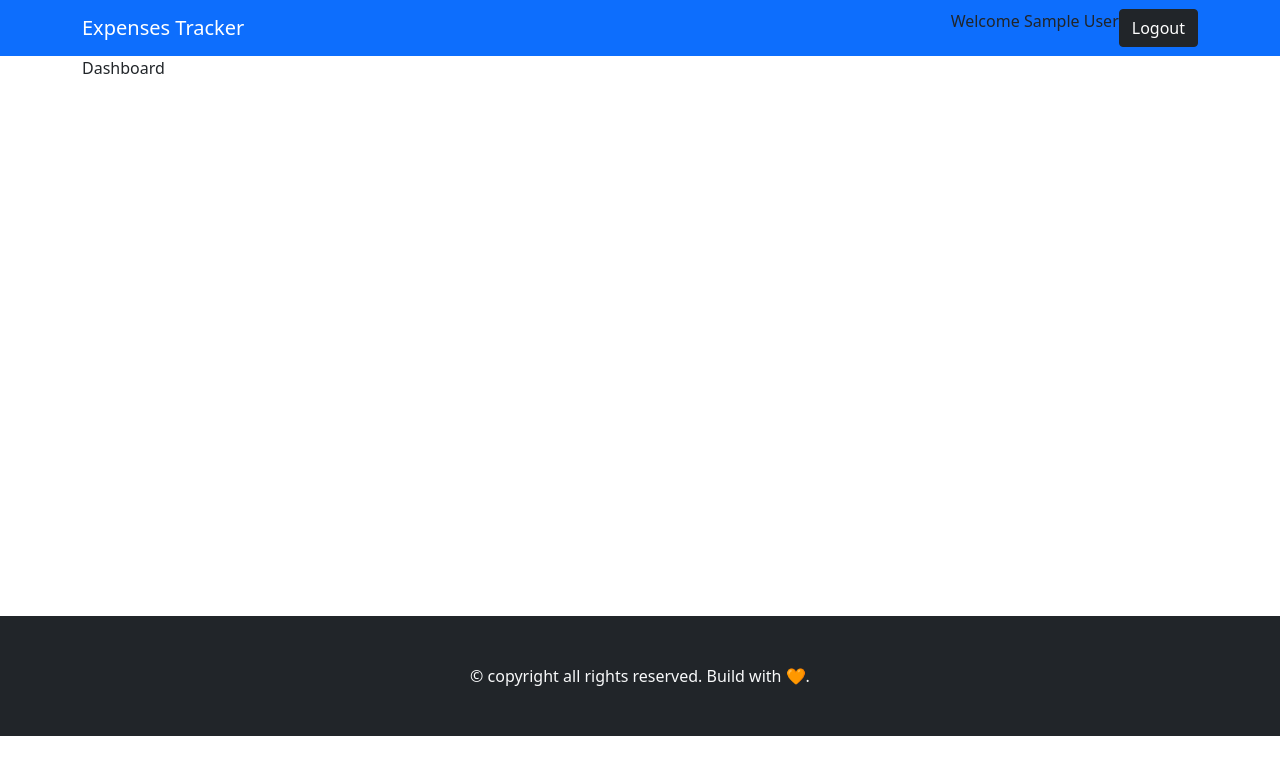
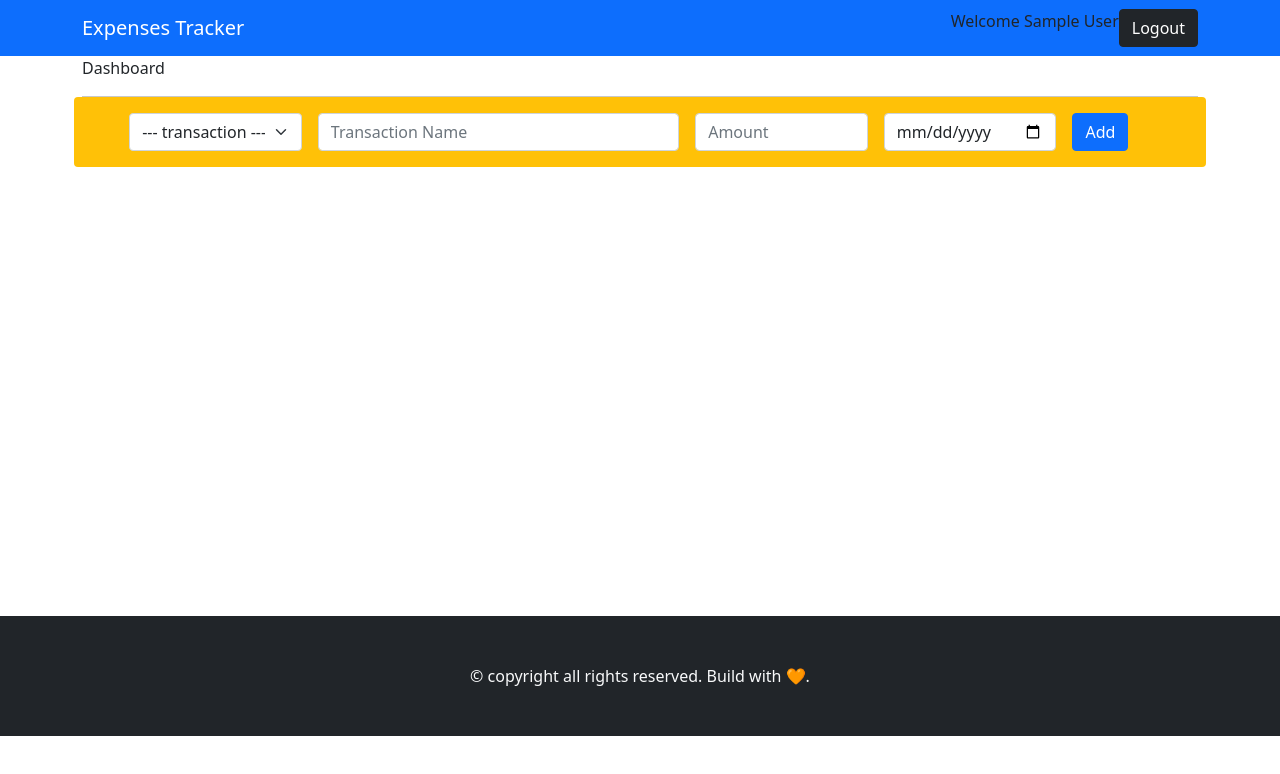
Before and after one commit to krishnashrestha47/expenses-tracker-fullstack, a React (Create React App) app in the folder expenses-tracker-frontend/: page /dashboard in a window 1280 px wide. Shown: the top 774 px of the page. Built offline with nearby package versions, Linux system fonts and the light colour scheme; sample sign-in values are in the browser's storage.

Commit message:
expense input form on dashboard

```diff
--- /dev/null
+++ b/expenses-tracker-frontend/src/components/expenses-form/ExpensesForm.js
@@ -0,0 +1,32 @@
+import React from "react";
+import { Button, Col, Form, Row } from "react-bootstrap";
+
+export const ExpensesForm = () => {
+  return (
+    <Form>
+      <Row className="g-3 bg-warning rounded pb-3 d-flex justify-content-center">
+        <Col md="2">
+          <Form.Select type="text" placeholder="Last name">
+            <option> --- transaction --- </option>
+            <option>Income</option>
+            <option>Expense</option>
+          </Form.Select>
+        </Col>
+        <Col md="4">
+          <Form.Control type="text" placeholder="Transaction Name" />
+        </Col>
+        <Col md="2">
+          <Form.Control type="number" placeholder="Amount" />
+        </Col>
+        <Col md="2">
+          <Form.Control type="date" placeholder="Date" />
+        </Col>
+        <Col md="1">
+          <Button type="date" placeholder="Date">
+            Add
+          </Button>
+        </Col>
+      </Row>
+    </Form>
+  );
+};
--- a/expenses-tracker-frontend/src/pages/Dashboard.js
+++ b/expenses-tracker-frontend/src/pages/Dashboard.js
@@ -1,5 +1,6 @@
 import React, { useEffect } from "react";
 import { useNavigate } from "react-router-dom";
+import { ExpensesForm } from "../components/expenses-form/ExpensesForm";
 import { MainLayout } from "../components/layout/MainLayout";
 
 export const Dashboard = () => {
@@ -12,7 +13,11 @@ export const Dashboard = () => {
 
   return (
     <div>
-      <MainLayout>Dashboard</MainLayout>
+      <MainLayout>
+        <div>Dashboard</div>
+        <hr />
+        <ExpensesForm />
+      </MainLayout>
     </div>
   );
 };
```
